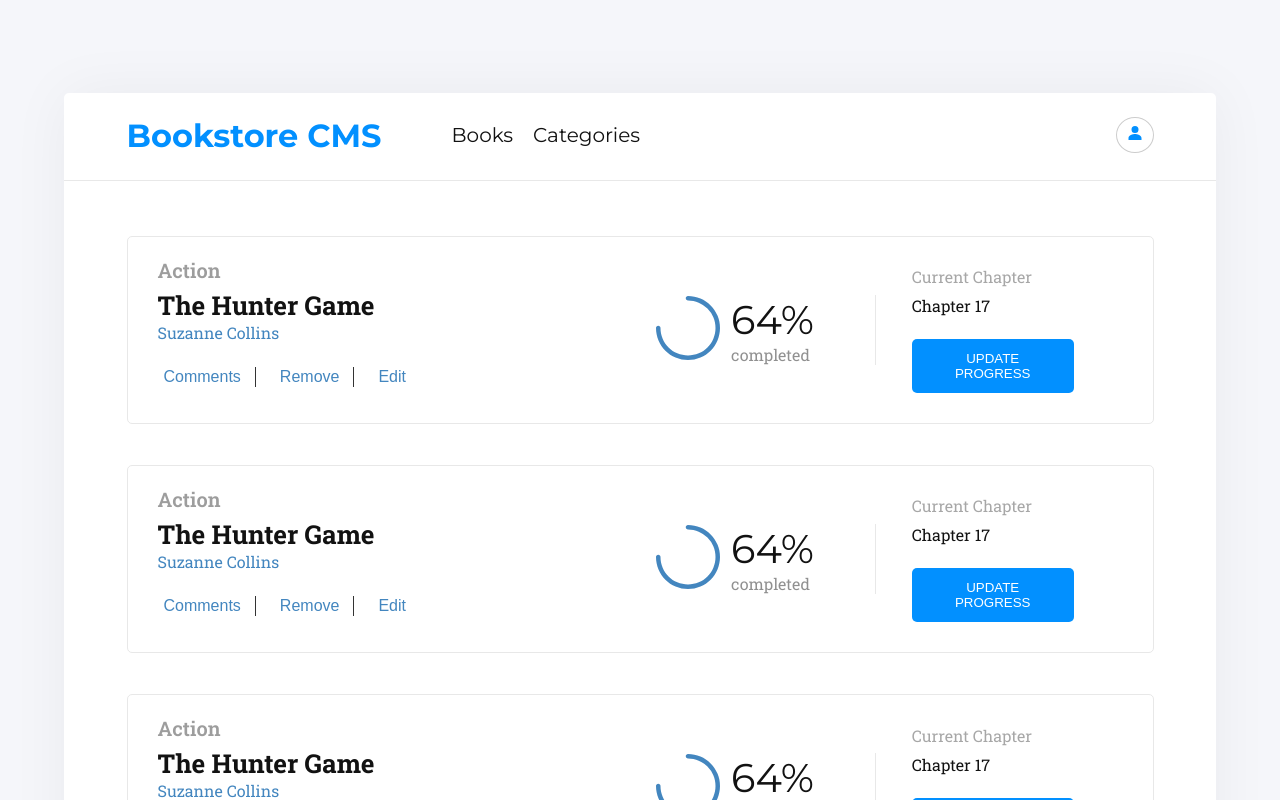
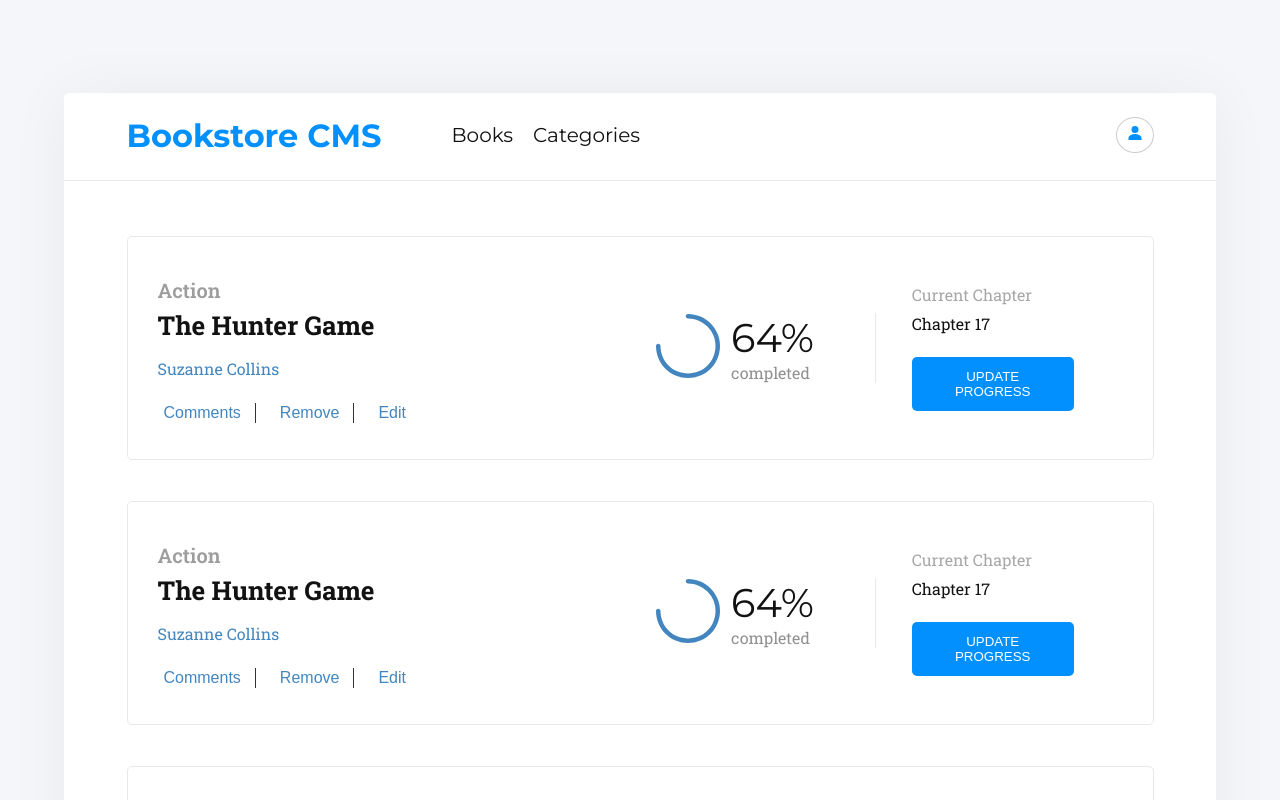
Before and after one commit to m00h0/Book-store-react-, a JavaScript app: page / in a window 1280 px wide. Shown: the top 800 px of the page. Built offline with nearby package versions, Linux system fonts and the light colour scheme; the HTML template or start-up script is replaced by a standard one.

Commit message:
fix linters errors

```diff
--- a/src/components/book/book.css
+++ b/src/components/book/book.css
@@ -28,7 +28,7 @@
     font-size: 2rem;
     font-weight: 600;
     text-transform: capitalize;
-    margin: 0 0 0.5rem;
+    margin-bottom: 0.5rem;
 }
 
 .book-title {
@@ -42,7 +42,7 @@
 .book-author {
     color: #4386bf;
     font-weight: 300;
-    margin: 0 0 2.4rem;
+    margin-bottom: 2.4rem;
 }
 
 .book-actions {
@@ -59,7 +59,7 @@
 }
 
 .book-action:nth-child(1) {
-    padding: 0 0.8rem 0 0;
+    padding-right: 0.8rem;
 }
 
 .book-action:nth-child(2),
```
Also changed, not shown: src/components/bookForm/bookForm.css (indentation only). Lines whose indentation alone changed are shown as unchanged.
